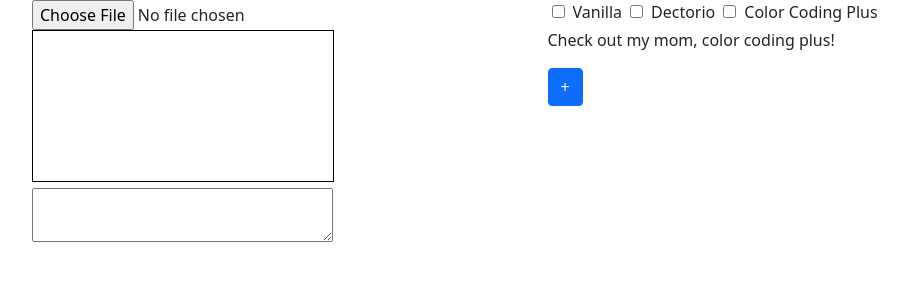
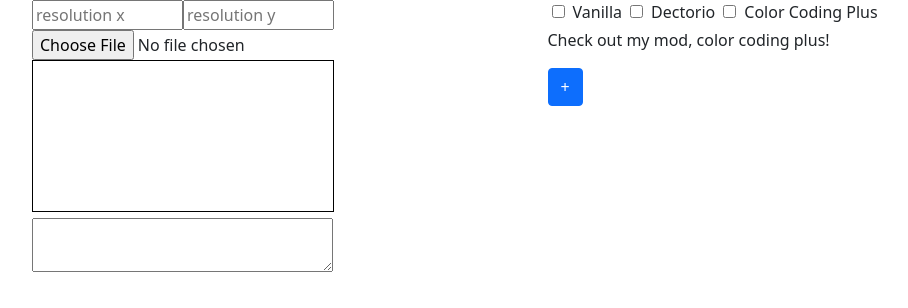
Before and after one commit to jorjro/factorio-concrete-art, a plain HTML site: page index.html in a window 1280 px wide. Shown: the whole page, without its empty margins (50-958 px from the left). Drawn offline with Linux system fonts and the light colour scheme.

Commit message:
Add files via upload

```diff
--- a/assets/js/main.js
+++ b/assets/js/main.js
@@ -11,8 +11,8 @@ var conversionState = {
     'timeout': null
 }
 var use_entities = true;
-var resolution_x = 300;
-var resolution_y = 300;
+var resolution_x = 0;
+var resolution_y = 0;
 
 var ENTITY = 1;
 var TILE = 2;
@@ -312,6 +312,10 @@ function conversionStep() {
 
 function imageLoaded(e) {
   console.log("Loaded");
+
+  resolution_x = document.getElementById("resx").value
+  resolution_y = document.getElementById("resy").value
+
   INPUT_LIST = []
     var childelements = document.getElementById("itemlist").children
     for (var x = 0; x < childelements.length; x++) {
--- a/index.html
+++ b/index.html
@@ -12,11 +12,15 @@
 <body>
     <div class="container" style="height: 524px;width: 1382px;">
         <div class="row g-0 align-items-start" style="width: 1031px;height: 534px;">
-            <div class="col flex-shrink-1" style="height: 507px;width: 383px;"><input type="file" id="inputImage" name="inputImage" onchange="loadImage(this)"><canvas id="testCanvas" style="border: 1px solid black;">Your Browser does not support canvas</canvas><textarea id="o" style="width: 301px;"></textarea></div>
+            <div class="col flex-shrink-1" style="height: 507px;width: 383px;">
+                <div class="row">
+                    <div class="col"><input type="number" id="resx" style="width: 151px;" placeholder="resolution x"><input type="number" id="resy" style="width: 151px;" placeholder="resolution y"></div>
+                </div><input type="file" id="inputImage" name="inputImage" onchange="loadImage(this)"><canvas id="testCanvas" style="border: 1px solid black;">Your Browser does not support canvas</canvas><textarea id="o" style="width: 301px;"></textarea>
+            </div>
             <div class="col offset-xl-0 flex-grow-1" style="width: 634.5px;">
                 <div class="row">
                     <div class="col"><input type="checkbox" style="margin-right: 4px;margin-left: 4px;margin-bottom: 10px;" onclick="updateVanillaItems(this)"><span style="margin-right: 4px;margin-left: 4px;margin-bottom: 10px;">Vanilla</span><input type="checkbox" style="margin-right: 4px;margin-left: 4px;margin-bottom: 10px;" onclick="updateDectorioItems(this)"><span style="margin-right: 4px;margin-left: 4px;margin-bottom: 10px;">Dectorio</span><input type="checkbox" style="margin-right: 4px;margin-left: 4px;margin-bottom: 10px;" onclick="updateColorCodingItems(this)"><span style="margin-right: 4px;margin-left: 4px;margin-bottom: 10px;">Color Coding Plus</span></div>
-                </div><span>Check out my mom, color coding plus!</span>
+                </div><span>Check out my mod, color coding plus!</span>
                 <ul class="list-unstyled text-start" id="itemlist">
                     <li class="text-nowrap flex-grow-1 flex-shrink-0" id="original"><input type="checkbox" style="margin-right: 4px;margin-left: 4px;" checked=""><select class="select" style="width: 89.188px;">
                             <option value="tile" selected="">tile</option>
```
